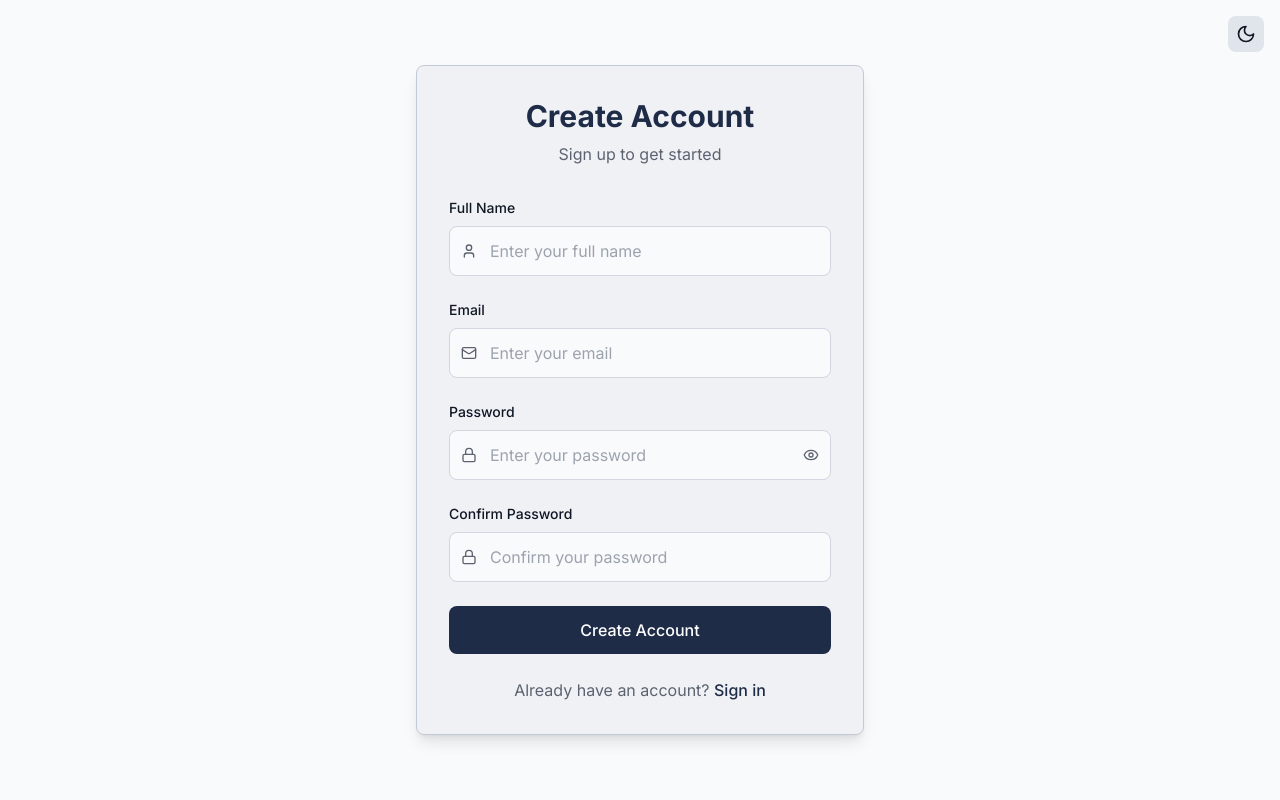
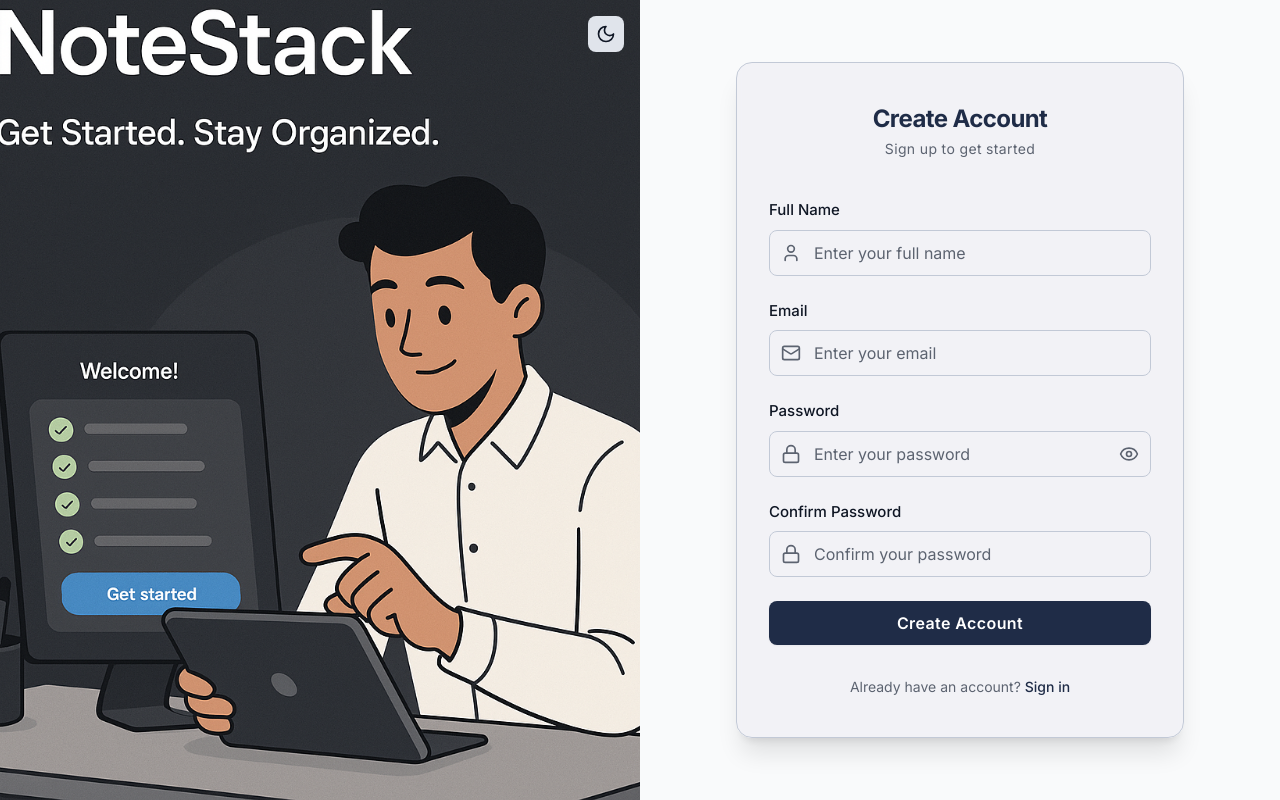
Before and after one commit to realutkarshh/MERN-Notes-App, a Next.js app in the folder Frontend/: page /register in a window 1280 px wide. Built offline with nearby package versions, Linux system fonts and the light colour scheme.

Commit message:
Improved signup page

```diff
--- a/Frontend/app/register/page.tsx
+++ b/Frontend/app/register/page.tsx
@@ -1,150 +1,216 @@
-"use client"
+"use client";
 
-import type React from "react"
+import type React from "react";
 
-import { useState } from "react"
-import { useAuth } from "@/contexts/AuthContext"
-import { useRouter } from "next/navigation"
-import Link from "next/link"
-import { Eye, EyeOff, Mail, Lock, User } from "lucide-react"
-import ThemeToggle from "@/components/ThemeToggle"
+import { useState } from "react";
+import { useAuth } from "@/contexts/AuthContext";
+import { useRouter } from "next/navigation";
+import Link from "next/link";
+import { Eye, EyeOff, Mail, Lock, User } from "lucide-react";
+import ThemeToggle from "@/components/ThemeToggle";
 
 export default function Register() {
-  const [name, setName] = useState("")
-  const [email, setEmail] = useState("")
-  const [password, setPassword] = useState("")
-  const [confirmPassword, setConfirmPassword] = useState("")
-  const [showPassword, setShowPassword] = useState(false)
-  const [loading, setLoading] = useState(false)
-  const { register } = useAuth()
-  const router = useRouter()
+  const [name, setName] = useState("");
+  const [email, setEmail] = useState("");
+  const [password, setPassword] = useState("");
+  const [confirmPassword, setConfirmPassword] = useState("");
+  const [showPassword, setShowPassword] = useState(false);
+  const [loading, setLoading] = useState(false);
+  const { register } = useAuth();
+  const router = useRouter();
 
   const handleSubmit = async (e: React.FormEvent) => {
-    e.preventDefault()
+    e.preventDefault();
 
     if (password !== confirmPassword) {
-      return
+      return;
     }
 
-    setLoading(true)
+    setLoading(true);
 
-    const success = await register(name, email, password)
+    const success = await register(name, email, password);
     if (success) {
-      router.push("/dashboard")
+      router.push("/dashboard");
     }
 
-    setLoading(false)
-  }
+    setLoading(false);
+  };
 
   return (
-    <div className="min-h-screen flex items-center justify-center bg-background p-4">
-      <div className="absolute top-4 right-4">
-        <ThemeToggle />
+    <div className="min-h-screen w-full flex flex-col md:flex-row bg-background">
+      {/* Left Side Image for Desktop */}
+      <div className="hidden md:block md:w-1/2 h-screen relative">
+        <img
+          src="/signup-image.png"
+          alt="Notes - Unsplash"
+          className="object-cover object-top w-full h-full"
+          loading="lazy"
+        />
+
+        <div className="absolute top-4 right-4 z-10">
+          <ThemeToggle />
+        </div>
       </div>
 
-      <div className="w-full max-w-md">
-        <div className="bg-card border border-border rounded-lg shadow-lg p-8">
-          <div className="text-center mb-8">
-            <h1 className="text-3xl font-bold text-primary mb-2">Create Account</h1>
-            <p className="text-muted-foreground">Sign up to get started</p>
+      {/* Right Side Form */}
+      <div className="w-full md:w-1/2 min-h-screen flex flex-col justify-center items-center relative p-8 bg-background">
+        {/* ThemeToggle on mobile */}
+        <div className="absolute top-4 right-4 block md:hidden">
+          <ThemeToggle />
+        </div>
+
+        <div className="w-full max-w-md bg-card/80 border border-border rounded-2xl shadow-xl px-8 py-10 backdrop-blur-sm">
+          <div className="text-center mb-10">
+            <h1 className="text-2xl font-bold tracking-tight text-primary mb-1">
+              Create Account
+            </h1>
+            <p className="text-sm text-muted-foreground tracking-wide">
+              Sign up to get started
+            </p>
           </div>
 
           <form onSubmit={handleSubmit} className="space-y-6">
+            {/* Full Name */}
             <div>
-              <label htmlFor="name" className="block text-sm font-medium mb-2">
+              <label
+                htmlFor="name"
+                className="block text-[15px] font-medium text-foreground mb-2"
+              >
                 Full Name
               </label>
               <div className="relative">
-                <User className="absolute left-3 top-1/2 transform -translate-y-1/2 h-4 w-4 text-muted-foreground" />
+                <User className="absolute left-3 top-1/2 -translate-y-1/2 h-5 w-5 text-muted-foreground" />
                 <input
                   id="name"
                   type="text"
                   value={name}
                   onChange={(e) => setName(e.target.value)}
                   placeholder="Enter your full name"
-                  className="w-full pl-10 pr-4 py-3 bg-background border border-input rounded-lg focus:outline-none focus:ring-2 focus:ring-ring"
+                  className="w-full pl-11 pr-4 py-2.5 rounded-lg bg-transparent border border-border
+                             text-foreground placeholder:text-muted-foreground
+                             focus:outline-none focus:border-primary focus:ring-2 focus:ring-primary/10
+                             transition-colors duration-150"
                   required
                 />
               </div>
             </div>
 
+            {/* Email */}
             <div>
-              <label htmlFor="email" className="block text-sm font-medium mb-2">
+              <label
+                htmlFor="email"
+                className="block text-[15px] font-medium text-foreground mb-2"
+              >
                 Email
               </label>
               <div className="relative">
-                <Mail className="absolute left-3 top-1/2 transform -translate-y-1/2 h-4 w-4 text-muted-foreground" />
+                <Mail className="absolute left-3 top-1/2 -translate-y-1/2 h-5 w-5 text-muted-foreground" />
                 <input
                   id="email"
                   type="email"
                   value={email}
                   onChange={(e) => setEmail(e.target.value)}
                   placeholder="Enter your email"
-                  className="w-full pl-10 pr-4 py-3 bg-background border border-input rounded-lg focus:outline-none focus:ring-2 focus:ring-ring"
+                  autoComplete="email"
+                  className="w-full pl-11 pr-4 py-2.5 rounded-lg bg-transparent border border-border
+                             text-foreground placeholder:text-muted-foreground
+                             focus:outline-none focus:border-primary focus:ring-2 focus:ring-primary/10
+                             transition-colors duration-150"
                   required
                 />
               </div>
             </div>
 
+            {/* Password */}
             <div>
-              <label htmlFor="password" className="block text-sm font-medium mb-2">
+              <label
+                htmlFor="password"
+                className="block text-[15px] font-medium text-foreground mb-2"
+              >
                 Password
               </label>
               <div className="relative">
-                <Lock className="absolute left-3 top-1/2 transform -translate-y-1/2 h-4 w-4 text-muted-foreground" />
+                <Lock className="absolute left-3 top-1/2 -translate-y-1/2 h-5 w-5 text-muted-foreground" />
                 <input
                   id="password"
                   type={showPassword ? "text" : "password"}
                   value={password}
                   onChange={(e) => setPassword(e.target.value)}
                   placeholder="Enter your password"
-                  className="w-full pl-10 pr-12 py-3 bg-background border border-input rounded-lg focus:outline-none focus:ring-2 focus:ring-ring"
+                  autoComplete="new-password"
+                  className="w-full pl-11 pr-12 py-2.5 rounded-lg bg-transparent border border-border
+                             text-foreground placeholder:text-muted-foreground
+                             focus:outline-none focus:border-primary focus:ring-2 focus:ring-primary/10
+                             transition-colors duration-150"
                   required
                 />
                 <button
                   type="button"
+                  tabIndex={-1}
                   onClick={() => setShowPassword(!showPassword)}
-                  className="absolute right-3 top-1/2 transform -translate-y-1/2 text-muted-foreground hover:text-foreground"
+                  className="absolute right-3 top-1/2 -translate-y-1/2 text-muted-foreground hover:text-primary transition"
+                  aria-label={showPassword ? "Hide password" : "Show password"}
                 >
-                  {showPassword ? <EyeOff className="h-4 w-4" /> : <Eye className="h-4 w-4" />}
+                  {showPassword ? (
+                    <EyeOff className="h-5 w-5" />
+                  ) : (
+                    <Eye className="h-5 w-5" />
+                  )}
                 </button>
               </div>
             </div>
 
+            {/* Confirm Password */}
             <div>
-              <label htmlFor="confirmPassword" className="block text-sm font-medium mb-2">
+              <label
+                htmlFor="confirmPassword"
+                className="block text-[15px] font-medium text-foreground mb-2"
+              >
                 Confirm Password
               </label>
               <div className="relative">
-                <Lock className="absolute left-3 top-1/2 transform -translate-y-1/2 h-4 w-4 text-muted-foreground" />
+                <Lock className="absolute left-3 top-1/2 -translate-y-1/2 h-5 w-5 text-muted-foreground" />
                 <input
                   id="confirmPassword"
                   type="password"
                   value={confirmPassword}
                   onChange={(e) => setConfirmPassword(e.target.value)}
                   placeholder="Confirm your password"
-                  className="w-full pl-10 pr-4 py-3 bg-background border border-input rounded-lg focus:outline-none focus:ring-2 focus:ring-ring"
+                  autoComplete="new-password"
+                  className="w-full pl-11 pr-4 py-2.5 rounded-lg bg-transparent border border-border
+                             text-foreground placeholder:text-muted-foreground
+                             focus:outline-none focus:border-primary focus:ring-2 focus:ring-primary/10
+                             transition-colors duration-150"
                   required
                 />
               </div>
               {password !== confirmPassword && confirmPassword && (
-                <p className="text-destructive text-sm mt-1">Passwords do not match</p>
+                <p className="text-destructive text-sm mt-1">
+                  Passwords do not match
+                </p>
               )}
             </div>
 
+            {/* Submit Button */}
             <button
               type="submit"
               disabled={loading || password !== confirmPassword}
-              className="w-full py-3 bg-primary text-primary-foreground rounded-lg hover:bg-primary/90 transition-colors disabled:opacity-50 disabled:cursor-not-allowed font-medium"
+              className="w-full py-2.5 rounded-lg bg-primary text-primary-foreground
+                         font-semibold tracking-wide shadow-sm hover:bg-primary/90 transition
+                         disabled:opacity-60 disabled:cursor-not-allowed"
             >
               {loading ? "Creating account..." : "Create Account"}
             </button>
           </form>
 
-          <div className="mt-6 text-center">
-            <p className="text-muted-foreground">
+          {/* Footer Link */}
+          <div className="mt-8 text-center text-sm text-muted-foreground">
+            <p>
               Already have an account?{" "}
-              <Link href="/login" className="text-primary hover:underline font-medium">
+              <Link
+                href="/login"
+                className="text-primary font-medium hover:underline underline-offset-2 transition"
+              >
                 Sign in
               </Link>
             </p>
@@ -152,5 +218,5 @@ export default function Register() {
         </div>
       </div>
     </div>
-  )
+  );
 }
--- a/Frontend/contexts/AuthContext.tsx
+++ b/Frontend/contexts/AuthContext.tsx
@@ -22,8 +22,8 @@ interface AuthContextType {
 const AuthContext = createContext<AuthContextType | undefined>(undefined)
 
 // Set base URL for axios
-// axios.defaults.baseURL = "http://localhost:5000"
-axios.defaults.baseURL = "https://mern-notes-app-gtab.onrender.com"
+axios.defaults.baseURL = "http://localhost:5000"
+// axios.defaults.baseURL = "https://mern-notes-app-gtab.onrender.com"
 
 export function AuthProvider({ children }: { children: React.ReactNode }) {
   const [user, setUser] = useState<User | null>(null)
```
Also changed, not shown: Frontend/components/NoteCard.tsx (+35 -22 lines), Frontend/public/signup-image.png (added), 1 other file (tests, documents, lock files or other folders).
